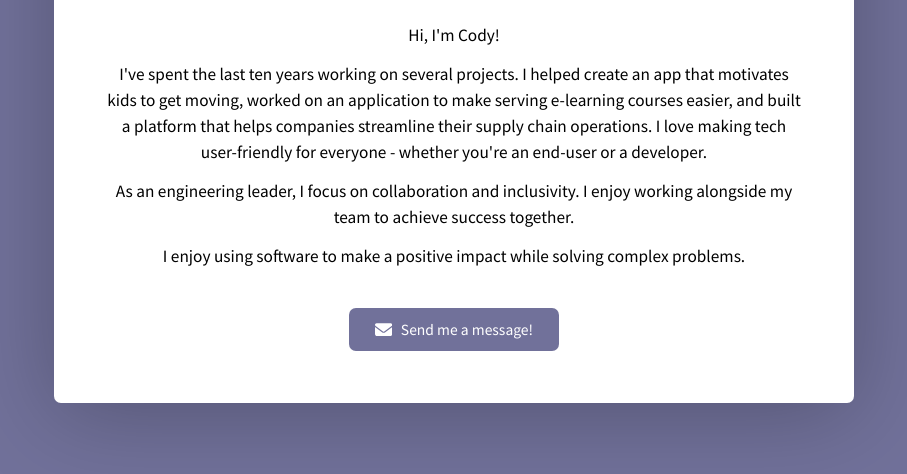
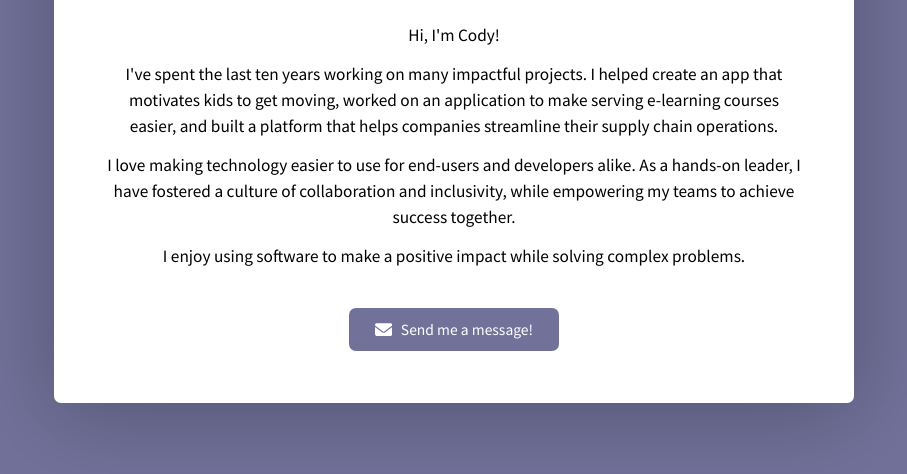
Before and after one commit to codyhazelwood/codyhazelwood.github.io, a plain HTML site: page index.html in a window 1280 px wide. Shown: the part 312-786 px from the top of the page, without its empty margins (186-1093 px from the left). Drawn offline with Linux system fonts and the light colour scheme.

Commit message:
Update bio

```diff
--- a/index.html
+++ b/index.html
@@ -227,9 +227,15 @@
 
                 <article class="bio">
                     <p>Hi, I'm Cody!</p>
-                    <p>I've spent the last ten years working on several projects. I helped create an app that motivates kids to get moving, worked on an application to make serving e-learning courses easier, and built a platform that helps companies streamline their supply chain operations. I love making tech user-friendly for everyone - whether you're an end-user or a developer.</p>
-                    <p>As an engineering leader, I focus on collaboration and inclusivity. I enjoy working alongside my team to achieve success together.</p>
-                    <p>I enjoy using software to make a positive impact while solving complex problems.</p>
+                    <p>
+                        I've spent the last ten years working on many impactful projects. I helped create an app that motivates kids to get moving, worked on an application to make serving e-learning courses easier, and built a platform that helps companies streamline their supply chain operations.
+                    </p>
+                    <p>
+                        I love making technology easier to use for end-users and developers alike. As a hands-on leader, I have fostered a culture of collaboration and inclusivity, while empowering my teams to achieve success together.
+                    </p>
+                    <p>
+                        I enjoy using software to make a positive impact while solving complex problems.
+                    </p>
                 </article>
 
                 <div class="row">
```
